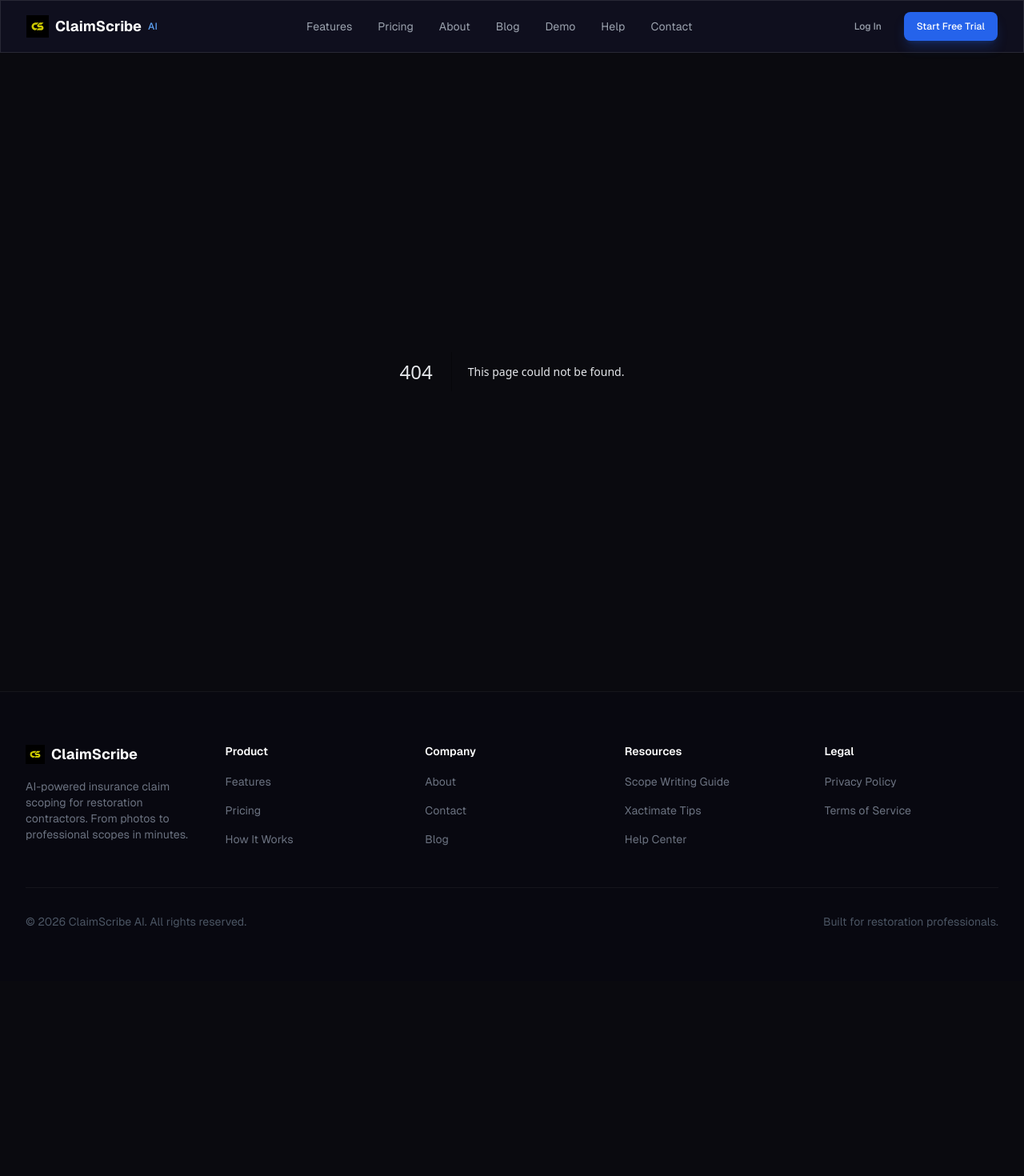
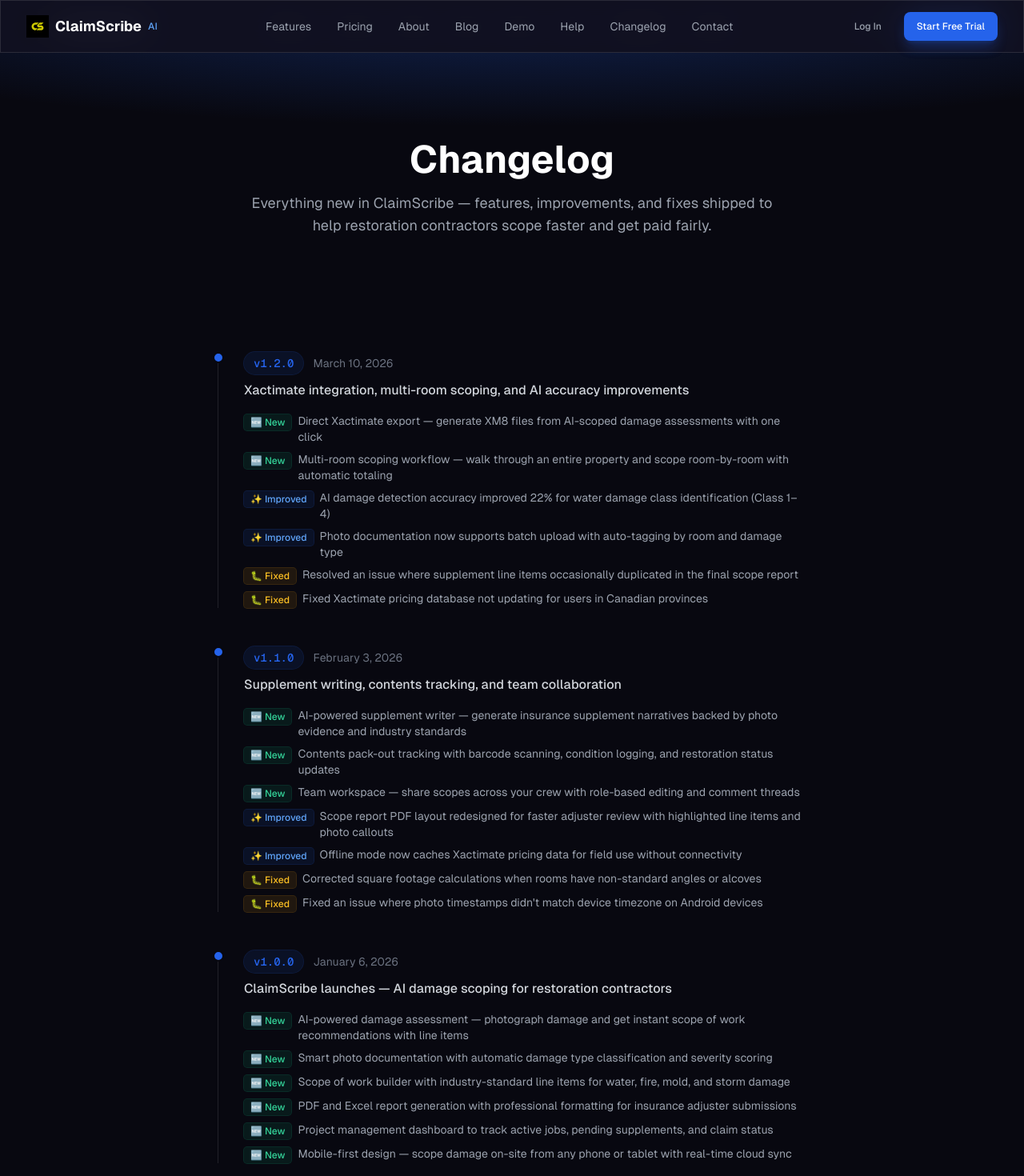
Before and after one commit to nolanterry/claimscribe-site, a Next.js app: page /changelog in a window 1280 px wide. Before the commit this address had no page. Shown: the top 1470 px of the page at 80% size. Before the commit the page ends 1226 px from the top, so only its background shows below. Built offline with nearby package versions, Linux system fonts and the light colour scheme.

Commit message:
feat: add /changelog page + update sitemap + nav

```diff
--- /dev/null
+++ b/src/app/changelog/page.tsx
@@ -0,0 +1,128 @@
+import { Navbar } from "@/components/navbar";
+import { Footer } from "@/components/footer";
+import type { Metadata } from "next";
+
+export const metadata: Metadata = {
+  title: "Changelog",
+  description:
+    "See what's new in ClaimScribe. Product updates, new features, and improvements to AI damage scoping software.",
+  alternates: { canonical: "/changelog" },
+  openGraph: {
+    title: "Changelog | ClaimScribe",
+    description:
+      "See what's new in ClaimScribe. Product updates, new features, and improvements to AI damage scoping software.",
+    url: "https://claimscribe.ai/changelog",
+  },
+};
+
+type ChangeCategory = "new" | "improved" | "fixed";
+
+interface Change {
+  category: ChangeCategory;
+  text: string;
+}
+
+interface Release {
+  version: string;
+  date: string;
+  summary: string;
+  changes: Change[];
+}
+
+const RELEASES: Release[] = [
+  {
+    version: "1.2.0",
+    date: "March 10, 2026",
+    summary: "Xactimate integration, multi-room scoping, and AI accuracy improvements",
+    changes: [
+      { category: "new", text: "Direct Xactimate export — generate XM8 files from AI-scoped damage assessments with one click" },
+      { category: "new", text: "Multi-room scoping workflow — walk through an entire property and scope room-by-room with automatic totaling" },
+      { category: "improved", text: "AI damage detection accuracy improved 22% for water damage class identification (Class 1–4)" },
+      { category: "improved", text: "Photo documentation now supports batch upload with auto-tagging by room and damage type" },
+      { category: "fixed", text: "Resolved an issue where supplement line items occasionally duplicated in the final scope report" },
+      { category: "fixed", text: "Fixed Xactimate pricing database not updating for users in Canadian provinces" },
+    ],
+  },
+  {
+    version: "1.1.0",
+    date: "February 3, 2026",
+    summary: "Supplement writing, contents tracking, and team collaboration",
+    changes: [
+      { category: "new", text: "AI-powered supplement writer — generate insurance supplement narratives backed by photo evidence and industry standards" },
+      { category: "new", text: "Contents pack-out tracking with barcode scanning, condition logging, and restoration status updates" },
+      { category: "new", text: "Team workspace — share scopes across your crew with role-based editing and comment threads" },
+      { category: "improved", text: "Scope report PDF layout redesigned for faster adjuster review with highlighted line items and photo callouts" },
+      { category: "improved", text: "Offline mode now caches Xactimate pricing data for field use without connectivity" },
+      { category: "fixed", text: "Corrected square footage calculations when rooms have non-standard angles or alcoves" },
+      { category: "fixed", text: "Fixed an issue where photo timestamps didn't match device timezone on Android devices" },
+    ],
+  },
+  {
+    version: "1.0.0",
+    date: "January 6, 2026",
+    summary: "ClaimScribe launches — AI damage scoping for restoration contractors",
+    changes: [
+      { category: "new", text: "AI-powered damage assessment — photograph damage and get instant scope of work recommendations with line items" },
+      { category: "new", text: "Smart photo documentation with automatic damage type classification and severity scoring" },
+      { category: "new", text: "Scope of work builder with industry-standard line items for water, fire, mold, and storm damage" },
+      { category: "new", text: "PDF and Excel report generation with professional formatting for insurance adjuster submissions" },
+      { category: "new", text: "Project management dashboard to track active jobs, pending supplements, and claim status" },
+      { category: "new", text: "Mobile-first design — scope damage on-site from any phone or tablet with real-time cloud sync" },
+    ],
+  },
+];
+
+const CATEGORY_CONFIG: Record<ChangeCategory, { label: string; emoji: string; color: string }> = {
+  new: { label: "New", emoji: "🆕", color: "bg-emerald-500/10 text-emerald-400 ring-1 ring-emerald-500/20" },
+  improved: { label: "Improved", emoji: "✨", color: "bg-primary/10 text-blue-400 ring-1 ring-primary/20" },
+  fixed: { label: "Fixed", emoji: "🐛", color: "bg-amber-500/10 text-amber-400 ring-1 ring-amber-500/20" },
+};
+
+export default function ChangelogPage() {
+  return (
+    <>
+      <Navbar />
+      <main className="min-h-screen bg-[#080810] text-white">
+        {/* Hero */}
+        <section className="hero-gradient py-20 text-center px-4 pt-28">
+          <h1 className="text-4xl md:text-5xl font-bold text-white mb-4">Changelog</h1>
+          <p className="text-lg text-gray-400 max-w-2xl mx-auto">
+            Everything new in ClaimScribe — features, improvements, and fixes shipped to help restoration contractors scope faster and get paid fairly.
+          </p>
+        </section>
+
+        {/* Timeline */}
+        <section className="max-w-3xl mx-auto px-4 py-16">
+          <div className="space-y-12">
+            {RELEASES.map((release) => (
+              <article key={release.version} className="relative pl-8 border-l border-white/10">
+                <div className="absolute -left-[7px] top-0 w-3.5 h-3.5 rounded-full bg-primary border-2 border-[#080810]" />
+                <div className="flex flex-wrap items-center gap-3 mb-2">
+                  <span className="inline-flex items-center px-3 py-1 rounded-full bg-primary/10 text-primary font-mono text-sm font-semibold ring-1 ring-primary/20">
+                    v{release.version}
+                  </span>
+                  <time className="text-sm text-gray-500">{release.date}</time>
+                </div>
+                <p className="text-gray-300 font-medium mb-4">{release.summary}</p>
+                <ul className="space-y-2">
+                  {release.changes.map((change, i) => {
+                    const cfg = CATEGORY_CONFIG[change.category];
+                    return (
+                      <li key={i} className="flex items-start gap-2">
+                        <span className={`inline-flex items-center gap-1 px-2 py-0.5 rounded text-xs font-medium shrink-0 mt-0.5 ${cfg.color}`}>
+                          {cfg.emoji} {cfg.label}
+                        </span>
+                        <span className="text-gray-400 text-sm">{change.text}</span>
+                      </li>
+                    );
+                  })}
+                </ul>
+              </article>
+            ))}
+          </div>
+        </section>
+      </main>
+      <Footer />
+    </>
+  );
+}
--- a/src/app/sitemap.ts
+++ b/src/app/sitemap.ts
@@ -42,6 +42,7 @@ export default function sitemap(): MetadataRoute.Sitemap {
     { url: `${base}/compare/xactimate`, lastModified: now, changeFrequency: "monthly" as const, priority: 0.8 },
     { url: `${base}/compare/encircle`, lastModified: now, changeFrequency: "monthly" as const, priority: 0.8 },
     { url: `${base}/compare/paper`, lastModified: now, changeFrequency: "monthly" as const, priority: 0.8 },
+    { url: `${base}/changelog`, lastModified: now, changeFrequency: "weekly" as const, priority: 0.7 },
     { url: `${base}/privacy`, lastModified: now, changeFrequency: "yearly" as const, priority: 0.3 },
     { url: `${base}/terms`, lastModified: now, changeFrequency: "yearly" as const, priority: 0.3 },
   ];
--- a/src/components/navbar.tsx
+++ b/src/components/navbar.tsx
@@ -14,6 +14,7 @@ const navLinks = [
   { href: "/blog", label: "Blog" },
   { href: "/demo", label: "Demo" },
   { href: "/help", label: "Help" },
+  { href: "/changelog", label: "Changelog" },
   { href: "/contact", label: "Contact" },
 ];
 
```
